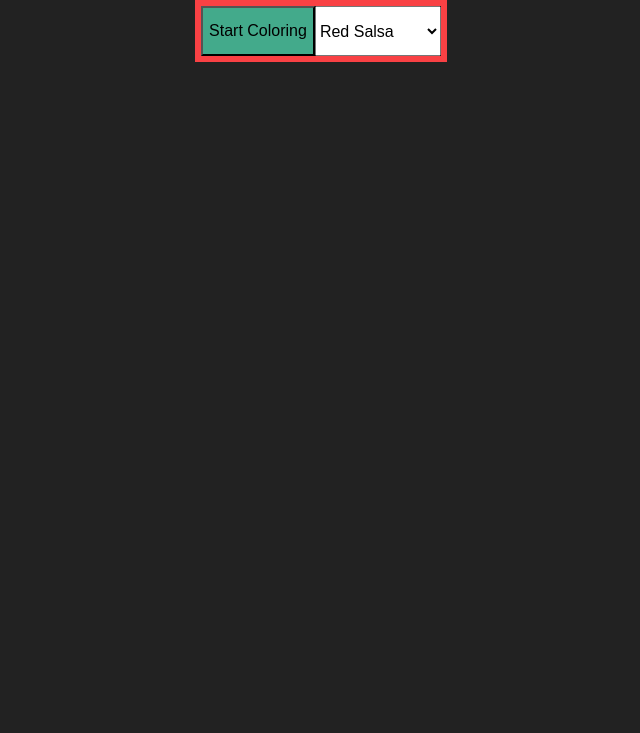
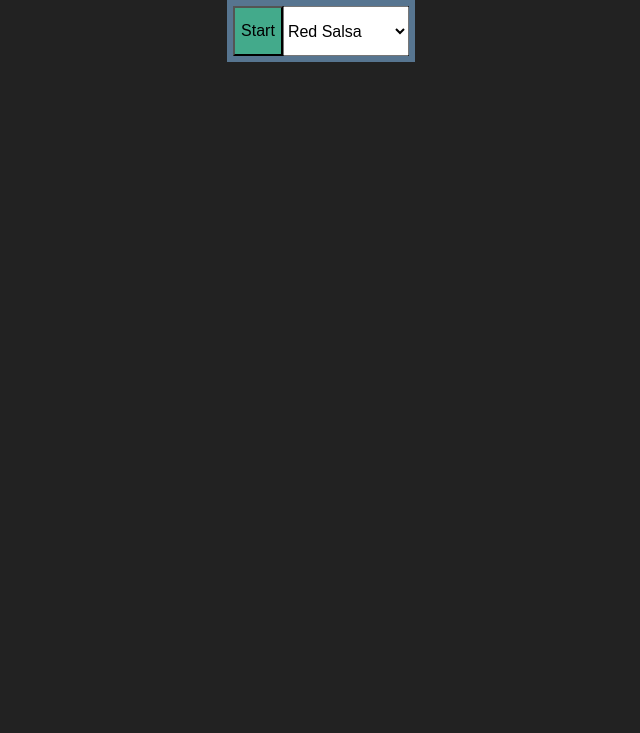
Before and after one commit to mcherry000/art-heart, a website: page index.html in a window 1280 px wide. Shown: the part 67-800 px from the top of the page, without its empty margins (319-959 px from the left). Drawn offline with Linux system fonts and the light colour scheme.

Commit message:
feat: deployed app

```diff
--- a/index.html
+++ b/index.html
@@ -9,7 +9,7 @@
     <h1 class="title">Art Heart</h1>
     <nav >
     <div class="navv">
-        <button id='add-row'>Start Coloring</button>
+        <button id='add-row'>Start</button>
         <select>
         <option value="red">Red Salsa</option>
         <option value="orange">Orange Red</option>
--- a/style.css
+++ b/style.css
@@ -21,7 +21,7 @@ body {
   flex: 1;
   /* height: 100px; */
   /* align-items: stretch; */
-  border: solid #f94144 6px;
+  border: solid #577590 6px;
   justify-content: space-between;
 }
 button {
```
